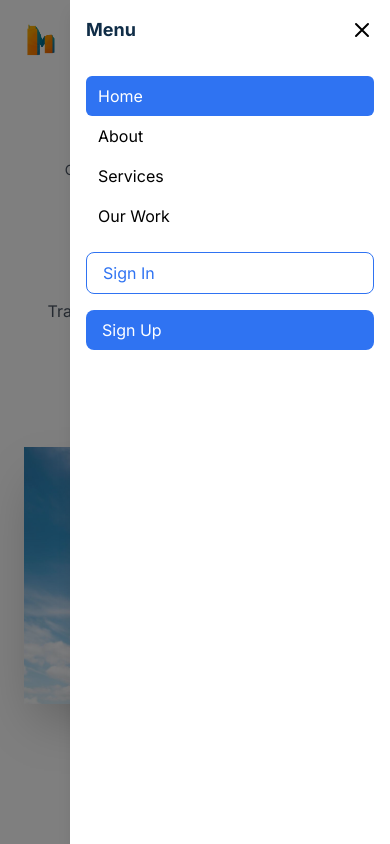
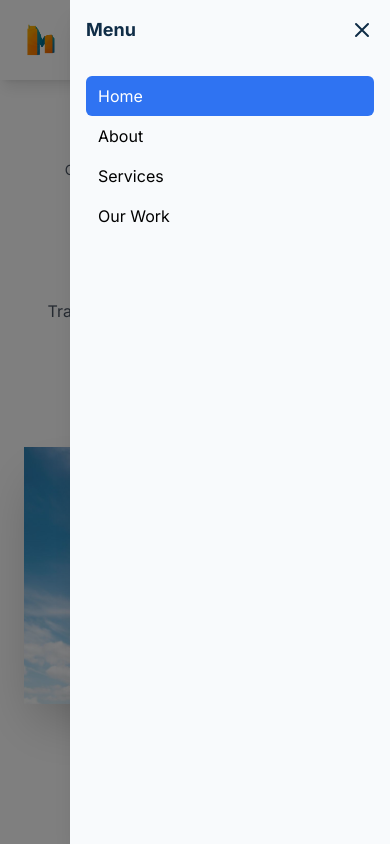
Before and after one commit to Chocomani121/mars_dev_web, a Next.js app: page / in a window 390 px wide. Both pictures are taken after a click on the button "Toggle mobile menu". Shown: the top 844 px of the page. Built offline with nearby package versions, Linux system fonts and the light colour scheme; what i18n-iso-countries would draw is missing.

Commit message:
navbar mobile fixed

```diff
--- a/src/components/Layout/Header/index.tsx
+++ b/src/components/Layout/Header/index.tsx
@@ -16,7 +16,6 @@ import { UserRegistered } from '@/components/Auth/AuthDialog/UserRegistered'
 import AuthDialogContext from '@/app/context/AuthDialogContext'
 
 const Header: React.FC = () => {
-  const pathUrl = usePathname()
   const { theme, setTheme } = useTheme()
 
   const [navbarOpen, setNavbarOpen] = useState(false)
@@ -28,6 +27,7 @@ const Header: React.FC = () => {
   const signInRef = useRef<HTMLDivElement>(null)
   const signUpRef = useRef<HTMLDivElement>(null)
   const mobileMenuRef = useRef<HTMLDivElement>(null)
+  const scrollLockYRef = useRef(0)
 
   const handleScroll = () => {
     setSticky(window.scrollY >= 80)
@@ -67,10 +67,33 @@ const Header: React.FC = () => {
   const path = usePathname()
 
   useEffect(() => {
-    if (isSignInOpen || isSignUpOpen || navbarOpen) {
-      document.body.style.overflow = 'hidden'
-    } else {
+    setNavbarOpen(false)
+  }, [path])
+
+  useEffect(() => {
+    const lockScroll =
+      isSignInOpen || isSignUpOpen || navbarOpen
+    if (!lockScroll) return
+
+    scrollLockYRef.current = window.scrollY
+    const y = scrollLockYRef.current
+    document.body.style.position = 'fixed'
+    document.body.style.top = `-${y}px`
+    document.body.style.left = '0'
+    document.body.style.right = '0'
+    document.body.style.width = '100%'
+    document.body.style.overflow = 'hidden'
+
+    return () => {
+      document.body.style.position = ''
+      document.body.style.top = ''
+      document.body.style.left = ''
+      document.body.style.right = ''
+      document.body.style.width = ''
       document.body.style.overflow = ''
+      const restored = scrollLockYRef.current
+      window.scrollTo(0, restored)
+      setSticky(restored >= 80)
     }
   }, [isSignInOpen, isSignUpOpen, navbarOpen])
 
@@ -79,7 +102,7 @@ const Header: React.FC = () => {
   return (
     <header
           className={`fixed h-20 top-0 py-1 z-50 w-full transition-all ${
-            sticky
+            sticky || navbarOpen || isSignInOpen || isSignUpOpen
               ? 'shadow-lg bg-white/95 dark:bg-white/50 backdrop-blur-md'
               : 'bg-transparent'
           }`}
@@ -127,24 +150,27 @@ const Header: React.FC = () => {
           )}
           <button
             onClick={() => setNavbarOpen(!navbarOpen)}
-            className='block lg:hidden p-2 rounded-lg'
+            className='block lg:hidden p-3 rounded-lg'
             aria-label='Toggle mobile menu'>
-            <span className='block w-6 h-0.5 bg-black dark:bg-white'></span>
-            <span className='block w-6 h-0.5 bg-black dark:bg-white mt-1.5'></span>
-            <span className='block w-6 h-0.5 bg-black dark:bg-white mt-1.5'></span>
+            <span className='block w-6 h-0.5 bg-black dark:bg-gray-600'></span>
+            <span className='block w-6 h-0.5 bg-black dark:bg-gray-600 mt-1.5'></span>
+            <span className='block w-6 h-0.5 bg-black dark:bg-gray-600 mt-1.5'></span>
           </button>
         </div>
       </div>
 
       {navbarOpen && (
-        <div className='fixed top-0 left-0 w-full h-full bg-black/50 z-40' />
+        <div
+          className='fixed top-0 left-0 z-[55] h-dvh w-full bg-black/50'
+          aria-hidden
+        />
       )}
 
       <div
         ref={mobileMenuRef}
-        className={`lg:hidden fixed top-0 right-0 h-full w-full bg-white dark:bg-darkmode shadow-lg transform transition-transform duration-300 max-w-xs ${
+        className={`lg:hidden fixed top-0 right-0 z-[60] flex min-h-dvh w-full max-w-xs flex-col bg-section shadow-xl transform transition-transform duration-300 dark:bg-red-black ${
           navbarOpen ? 'translate-x-0' : 'translate-x-full'
-        } z-50`}>
+        }`}>
         <div className='flex items-center justify-between p-4'>
           <h2 className='text-lg font-bold text-midnight_text dark:text-white'>
             Menu
@@ -157,7 +183,7 @@ const Header: React.FC = () => {
               width='24'
               height='24'
               viewBox='0 0 24 24'
-              className='dark:text-white'>
+              className='text-midnight_text dark:text-white'>
               <path
                 fill='none'
                 stroke='currentColor'
@@ -173,7 +199,7 @@ const Header: React.FC = () => {
           {headerData.map((item, index) => (
             <MobileHeaderLink key={index} item={item} />
           ))}
-          <div className='mt-4 flex flex-col gap-4 w-full'>
+          {/* <div className='mt-4 flex flex-col gap-4 w-full'>
             <Link
               href='#'
               className='bg-transparent border border-primary text-primary px-4 py-2 rounded-lg hover:bg-blue-600 hover:text-white'
@@ -192,7 +218,7 @@ const Header: React.FC = () => {
               }}>
               Sign Up
             </Link>
-          </div>
+          </div> */}
         </nav>
       </div>
       {/* Successsful Login Alert */}
```
